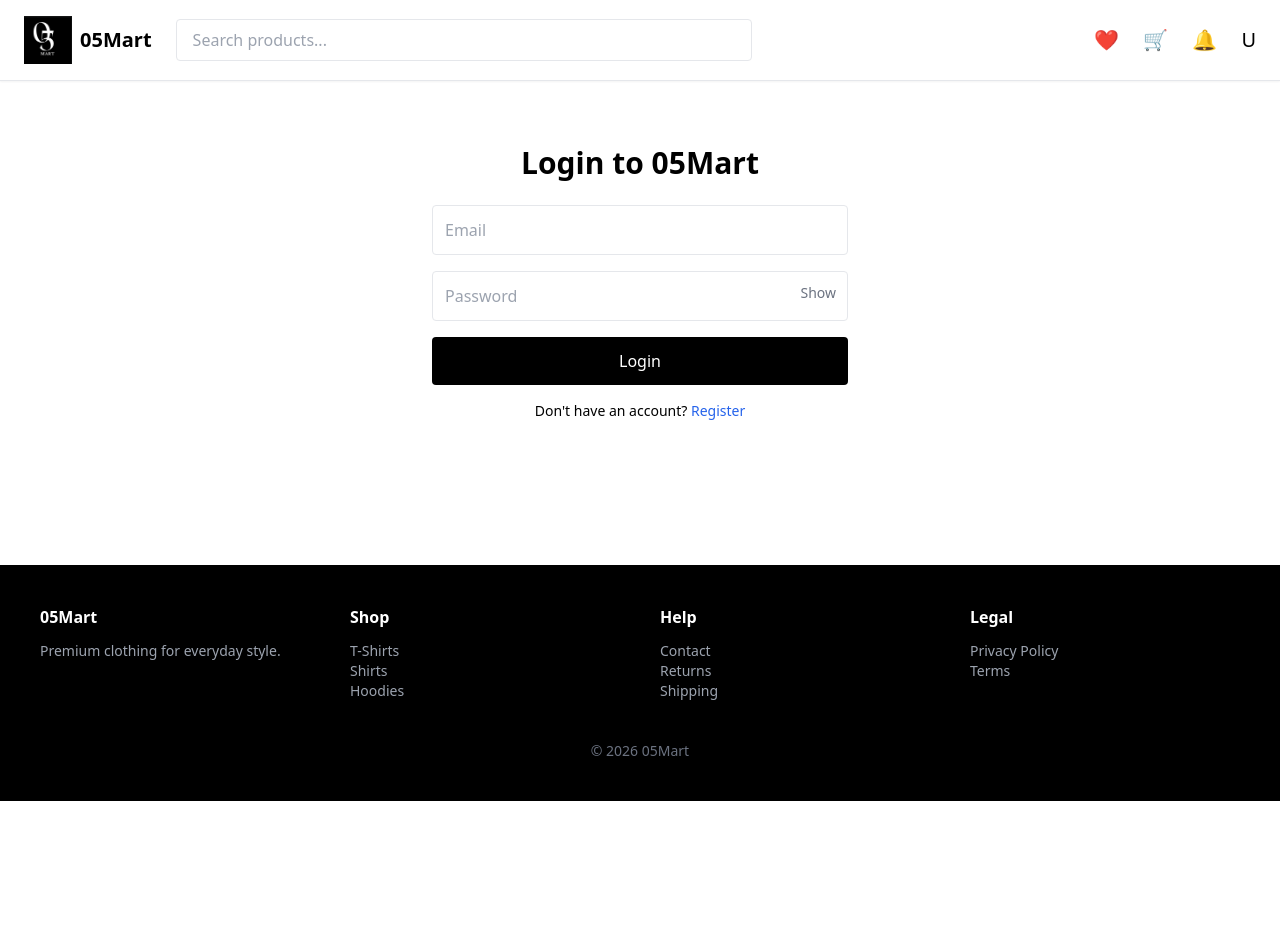
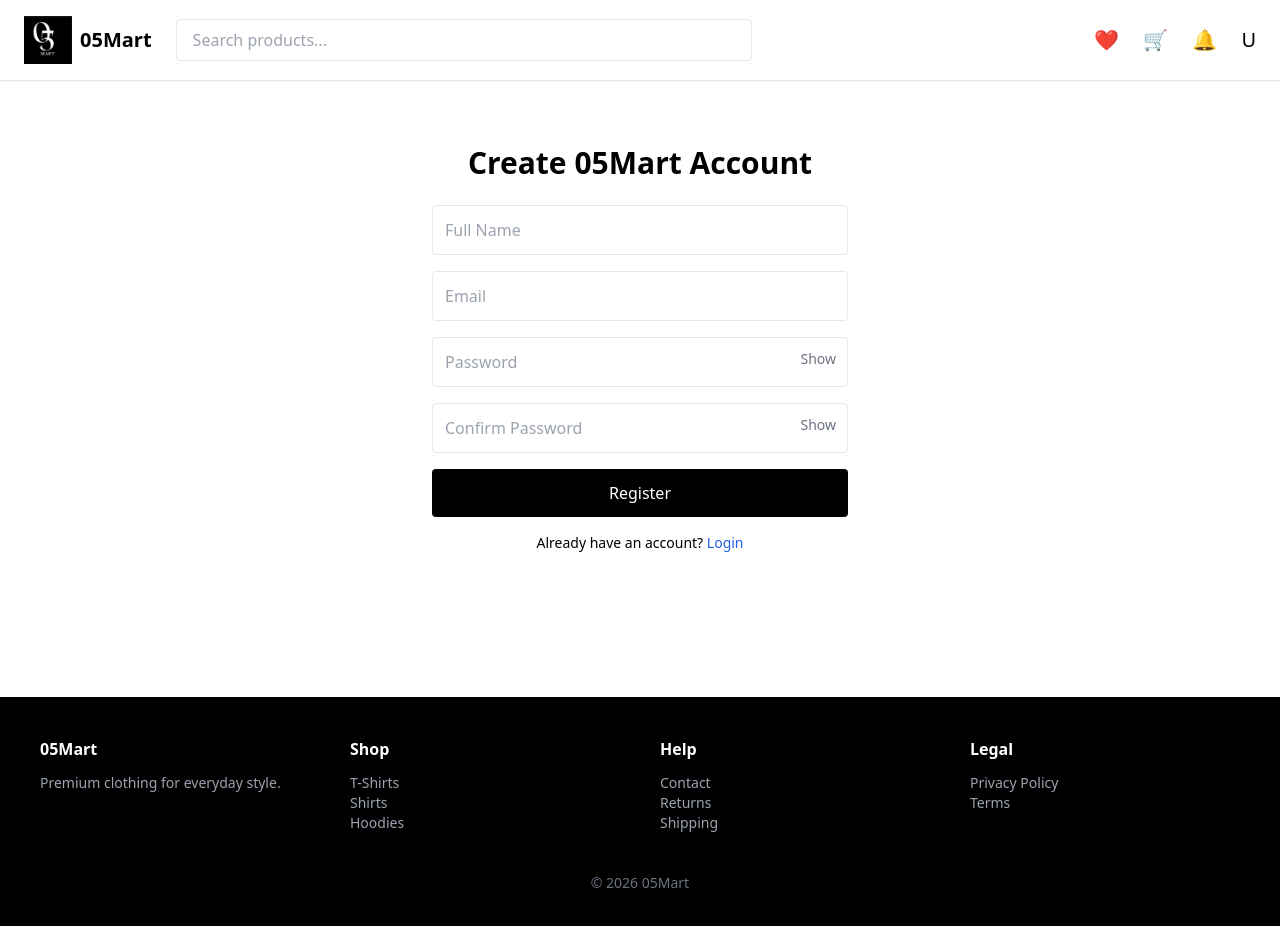
Before and after one commit to musharafaltaf/05mart, a Next.js app: page /register in a window 1280 px wide. Shown: the top 926 px of the page. Before the commit the page ends 801 px from the top, so only its background shows below. Built offline with nearby package versions, Linux system fonts and the light colour scheme.

Commit message:
register fixed

```diff
--- a/app/register/page.tsx
+++ b/app/register/page.tsx
@@ -4,26 +4,35 @@ import { useState } from "react";
 import { useRouter } from "next/navigation";
 import Link from "next/link";
 
-export default function LoginPage(){
+export default function RegisterPage(){
 
 const router = useRouter();
 
 const [form,setForm] = useState({
+name:"",
 email:"",
-password:""
+password:"",
+confirmPassword:""
 });
 
 const [loading,setLoading] = useState(false);
 const [showPassword,setShowPassword] = useState(false);
+const [showConfirm,setShowConfirm] = useState(false);
 
 const handleChange=(e:any)=>{
 setForm({...form,[e.target.name]:e.target.value});
 };
 
-const login = async()=>{
+const register = async()=>{
 
-if(!form.email || !form.password){
-alert("Enter email and password");
+if(!form.name || !form.email || !form.password || !form.confirmPassword){
+alert("Please fill all fields");
+return;
+}
+
+/* PASSWORD MATCH CHECK */
+if(form.password !== form.confirmPassword){
+alert("Passwords do not match");
 return;
 }
 
@@ -31,24 +40,27 @@ try{
 
 setLoading(true);
 
-const res = await fetch("/api/auth/login",{
+const res = await fetch("/api/auth/register",{
 method:"POST",
 headers:{
 "Content-Type":"application/json"
 },
-body:JSON.stringify(form)
+body:JSON.stringify({
+name:form.name,
+email:form.email,
+password:form.password
+})
 });
 
 const data = await res.json();
 
-/* ERROR */
 if(!res.ok){
-alert(data.error || "Login failed");
+alert(data.error || "Registration failed");
 setLoading(false);
 return;
 }
 
-/* SUCCESS */
+/* SAVE USER */
 localStorage.setItem("user", JSON.stringify(data.user));
 
 window.dispatchEvent(new Event("userChanged"));
@@ -58,7 +70,8 @@ router.push("/auth-success");
 }catch(err){
 console.log(err);
 alert("Something went wrong");
-}finally{
+}
+finally{
 setLoading(false);
 }
 
@@ -69,10 +82,18 @@ return(
 <main className="max-w-md mx-auto py-16 px-4">
 
 <h1 className="text-3xl font-bold mb-6 text-center">
-Login to 05Mart
+Create 05Mart Account
 </h1>
 
 <div className="space-y-4">
+
+{/* NAME */}
+<input
+name="name"
+placeholder="Full Name"
+className="border p-3 w-full rounded focus:outline-none focus:ring-2 focus:ring-black"
+onChange={handleChange}
+/>
 
 {/* EMAIL */}
 <input
@@ -103,9 +124,30 @@ className="absolute right-3 top-3 text-sm text-gray-500"
 
 </div>
 
-{/* BUTTON */}
+{/* CONFIRM PASSWORD */}
+<div className="relative">
+
+<input
+name="confirmPassword"
+type={showConfirm ? "text" : "password"}
+placeholder="Confirm Password"
+className="border p-3 w-full rounded focus:outline-none focus:ring-2 focus:ring-black"
+onChange={handleChange}
+/>
+
 <button
-onClick={login}
+type="button"
+onClick={()=>setShowConfirm(!showConfirm)}
+className="absolute right-3 top-3 text-sm text-gray-500"
+>
+{showConfirm ? "Hide" : "Show"}
+</button>
+
+</div>
+
+{/* REGISTER BUTTON */}
+<button
+onClick={register}
 disabled={loading}
 className={`w-full py-3 rounded text-white transition
 ${loading ? "bg-gray-400" : "bg-black hover:opacity-90"}`}
@@ -114,19 +156,19 @@ ${loading ? "bg-gray-400" : "bg-black hover:opacity-90"}`}
 {loading ? (
 <span className="flex items-center justify-center gap-2">
 <span className="loader"></span>
-Logging in...
+Creating account...
 </span>
-) : "Login"}
+) : "Register"}
 
 </button>
 
-{/* LINK */}
+{/* LOGIN LINK */}
 <p className="text-center text-sm">
 
-Don't have an account?{" "}
+Already have an account?{" "}
 
-<Link href="/register" className="text-blue-600 font-medium">
-Register
+<Link href="/login" className="text-blue-600 font-medium">
+Login
 </Link>
 
 </p>
@@ -152,5 +194,4 @@ to{ transform:rotate(360deg); }
 </main>
 
 );
-
 }
```
